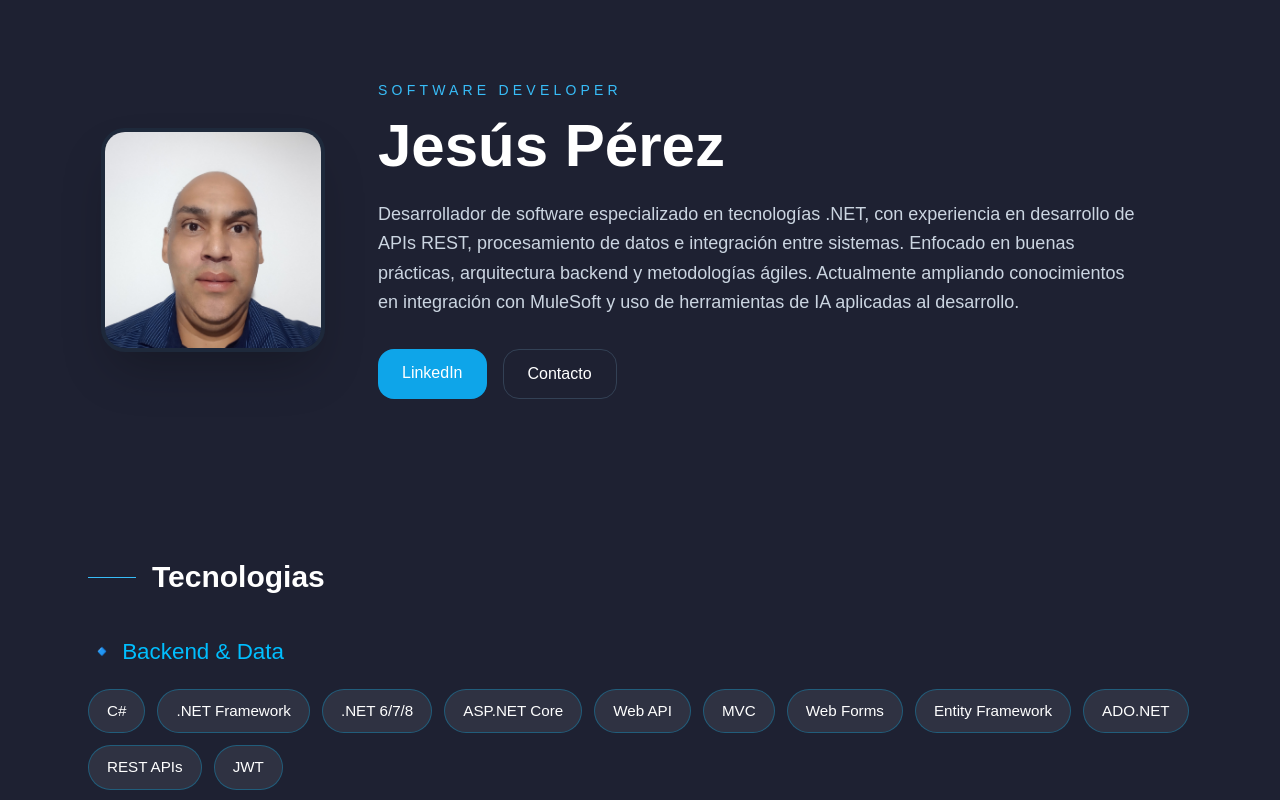
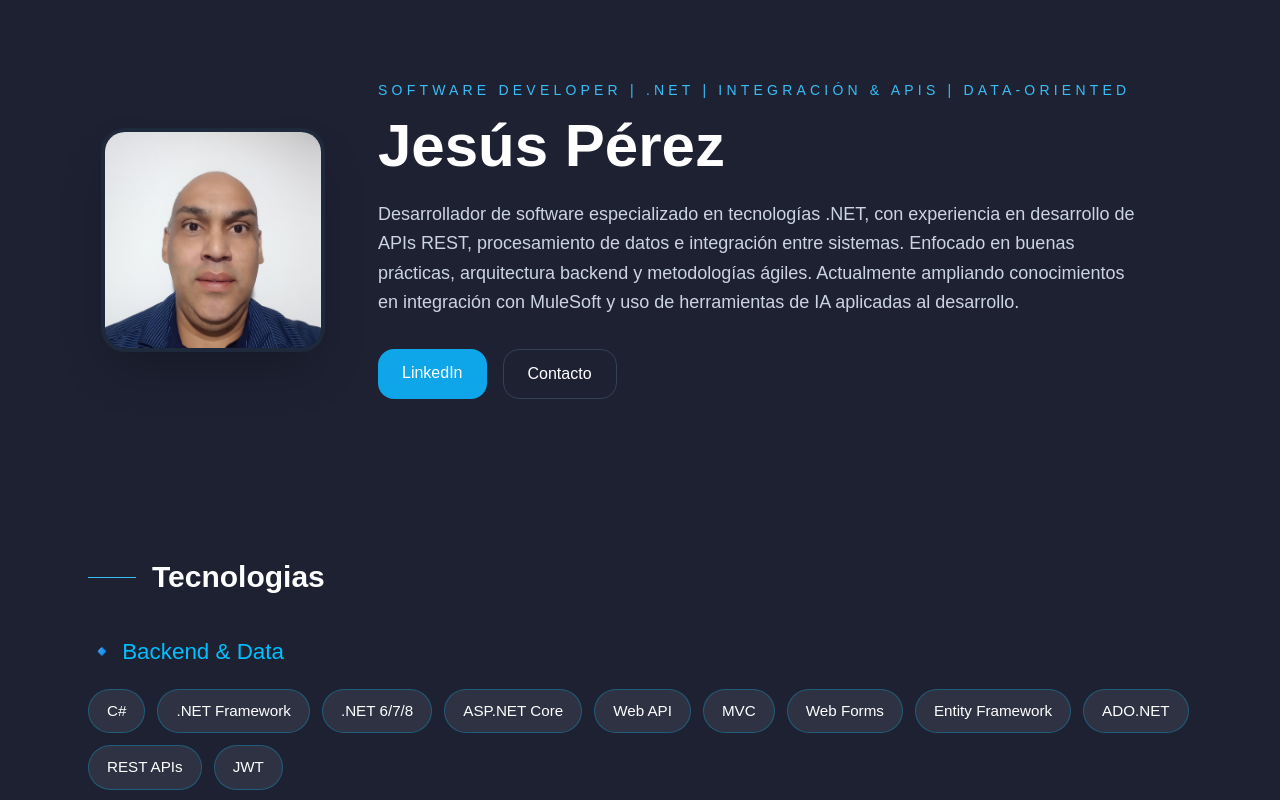
Before and after one commit to jvpbperez/portfolio-cv, an Angular app: page / in a window 1280 px wide. Shown: the top 800 px of the page. Built offline with nearby package versions, Linux system fonts and the light colour scheme.

Commit message:
cambio nombre del perfil

```diff
--- a/src/app/components/header/header.component.html
+++ b/src/app/components/header/header.component.html
@@ -13,7 +13,7 @@
     <div>
 
       <p class="text-sky-400 uppercase tracking-[0.3em] text-sm mb-4">
-        Software Developer
+        Software Developer | .NET | Integración & APIs | Data-Oriented
       </p>
 
       <h1 class="text-5xl md:text-6xl font-bold">
```
